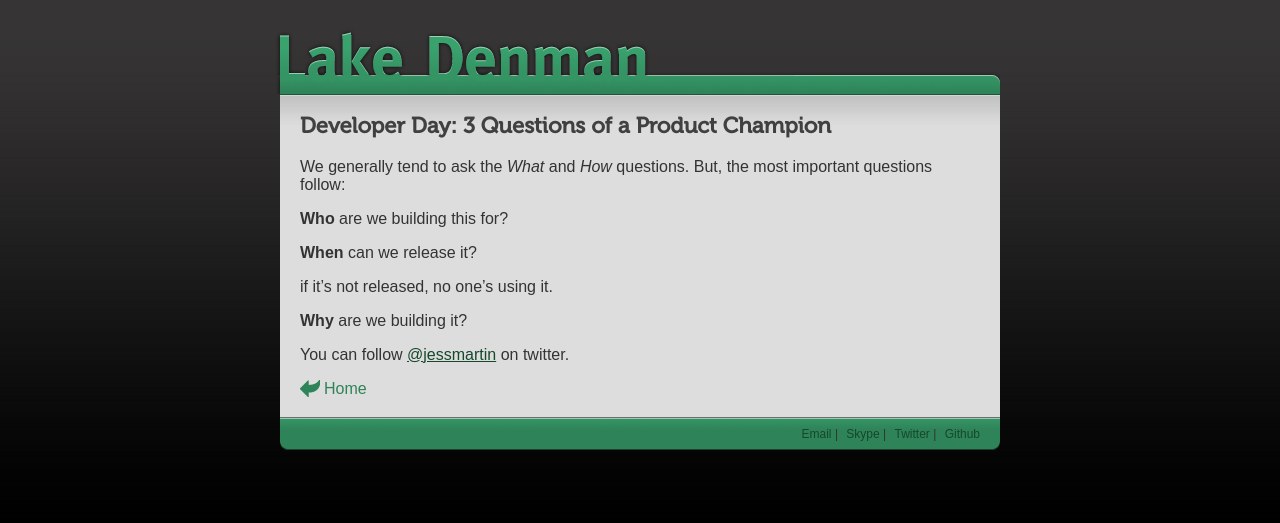
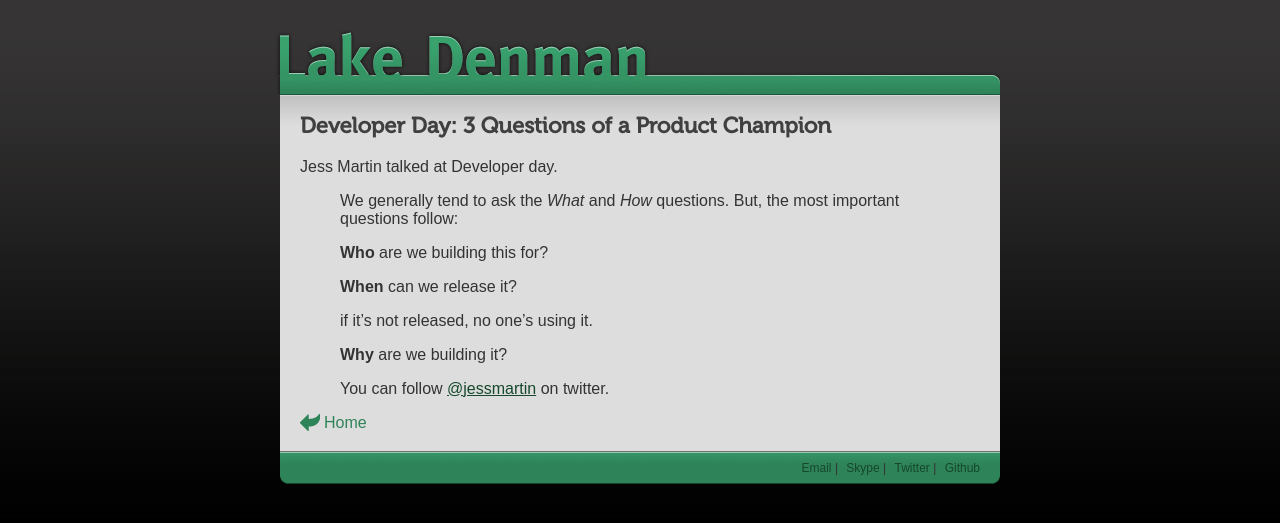
Before and after one commit to trainman419/namniart.com, a Jekyll site: the page built from _posts/2010-02-27-three-questions-of-a-product-champion.markdown, in a window 1280 px wide. Shown: the top 523 px of the page. Built offline with Jekyll 4.4.1, drawn with Linux system fonts in a browser that asks for light colours.

Commit message:
update three questions of a product champion

```diff
--- a/_posts/2010-02-27-three-questions-of-a-product-champion.markdown
+++ b/_posts/2010-02-27-three-questions-of-a-product-champion.markdown
@@ -3,15 +3,17 @@ layout: post
 title: "Developer Day: 3 Questions of a Product Champion"
 excerpt: "@jessmartin gave a lightning talk that asks not just the What and How of product development, but the Who, When, and Why."
 ---
-We generally tend to ask the _What_ and _How_ questions.
-But, the most important questions follow:
+Jess Martin talked at Developer day.
 
-**Who** are we building this for?
-
-**When** can we release it?
-
-  if it's not released, no one's using it.
-
-**Why** are we building it?
-
-You can follow [@jessmartin](http://twitter.com/jessmartin) on twitter.
+> We generally tend to ask the _What_ and _How_ questions.
+> But, the most important questions follow:
+>
+> **Who** are we building this for?
+>
+> **When** can we release it?
+>
+>   if it's not released, no one's using it.
+>
+> **Why** are we building it?
+>
+> You can follow [@jessmartin](http://twitter.com/jessmartin) on twitter.
```
Also changed, not shown: 1 other file.
